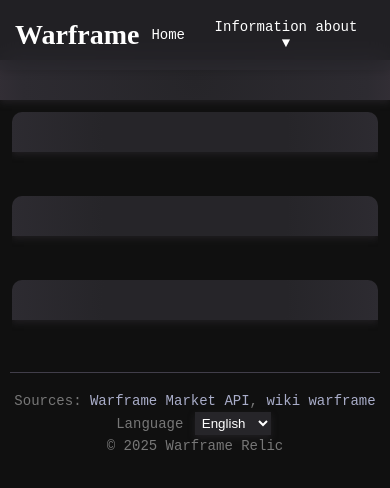
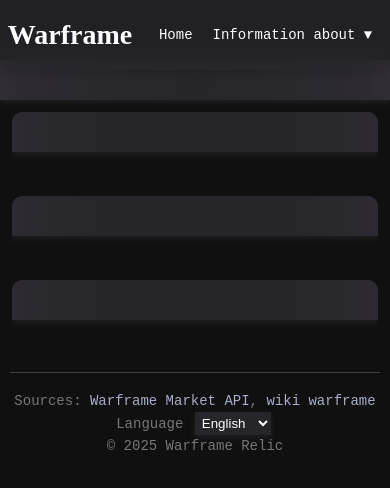
Before and after one commit to GiKulikov/warframe-relic, a website with bundled scripts: page index.html in a window 390 px wide. Built offline with nearby package versions, Linux system fonts and the light colour scheme; files whose address does not match are found by name.

Commit message:
Fix  dictionary entry and update CSS styles

```diff
--- a/lang/ru/general/dictionary.json
+++ b/lang/ru/general/dictionary.json
@@ -4,7 +4,7 @@
     "data_not_updated": "Данные не обновлены",
     "date_update": "Дата обновления",
     "back_to_list": "← Назад к списку",
-     "type_all": "Все",
+     "type_relic": "Все",
     "type_filter": "Тип реликвии:",
     "search_placeholder": "Введите название..."
   },
--- a/style.css
+++ b/style.css
@@ -59,6 +59,7 @@
   user-select: none;
   position: relative;
   color: #fff;
+
   font-size: 38px;
   font-weight: bold;
   font-family: "Crimson Text", serif;
@@ -108,7 +109,9 @@
 nav .linkHome{
   font-size: 16px;
   color: #fff;
-  padding: 8px 12px;
+  padding:  8px;
+  margin: 2px;
+
 
 
 }
@@ -123,7 +126,6 @@
   border: none;
   color: #fff;
   font-family: 'IBM Plex Mono', monospace;
-  padding: 8px 12px;
   border-radius: 4px;
   transition: background-color 0.3s ease;
 
@@ -194,4 +196,7 @@
   nav .linkHome{
     font-size: 14px;
   }
+  header{
+    padding: 2%;
+  }
 }
```
